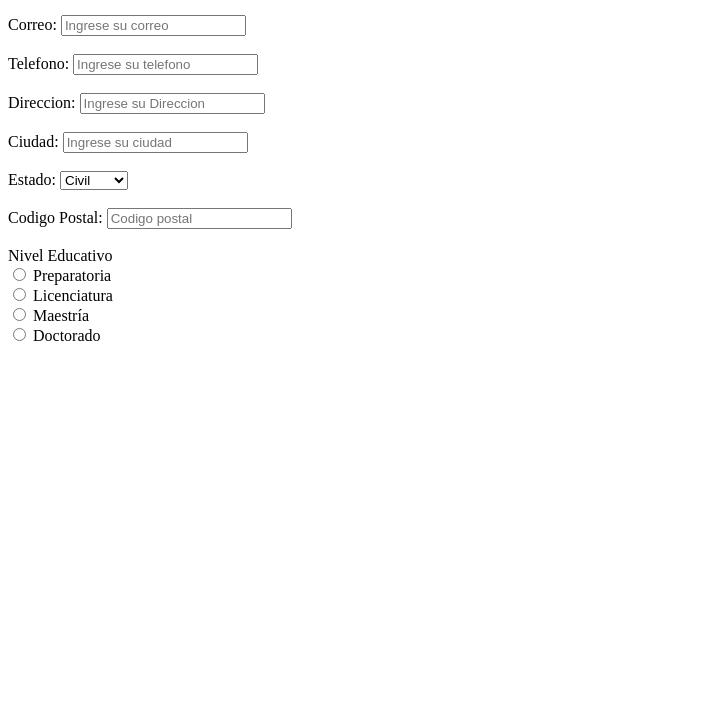
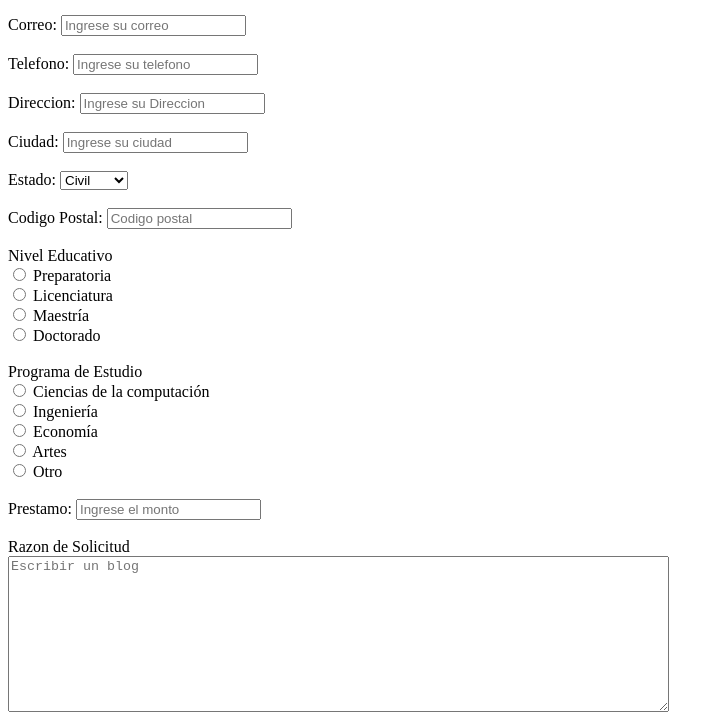
Before and after one commit to Vini-19/PortalesWeb1, a plain HTML site: page TAREAS/Imagenes/SEMANA TRES/Solicitud_Prestamo.HTML in a window 1280 px wide. Shown: the part 104-828 px from the top of the page, without its empty margins (0-724 px from the left). Before the commit the page ends 800 px from the top, so only its background shows below. Drawn offline with Linux system fonts and the light colour scheme.

Commit message:
subir cambios

```diff
--- a/TAREAS/Imagenes/SEMANA TRES/FORMULARIO.HTML
+++ b/TAREAS/Imagenes/SEMANA TRES/Solicitud_Prestamo.HTML
@@ -40,34 +40,51 @@
         <input id="txtcodigoPostal" type="text" placeholder="Codigo postal">
         <br>
         <br>
-        <label for="TxtNivelEdu">Nivel Educativo</label>
+
+        <label>Nivel Educativo</label>
         <div>
-            <input name="opcPreparatorio" value="Preparatoria" id="opcPreparatorio" type="radio" />
+            <input name="nivelEducativo" value="Preparatoria" id="opcPreparatorio" type="radio" />
             <label for="opcPreparatorio">Preparatoria</label>
             <br>
-            <input name="opcLicenciatura" value="Licenciatura" id="opcLicenciatura" type="radio" />
+            <input name="nivelEducativo" value="Licenciatura" id="opcLicenciatura" type="radio" />
             <label for="opcLicenciatura">Licenciatura</label>
             <br>
-            <input name="opcMaestria" value="Maestría" id="opcMaestria" type="radio" />
+            <input name="nivelEducativo" value="Maestría" id="opcMaestria" type="radio" />
             <label for="opcMaestria">Maestría</label>
             <br>
-            <input name="opcDoctorado" value="Doctorado" id="opcDoctorado" type="radio" />
+            <input name="nivelEducativo" value="Doctorado" id="opcDoctorado" type="radio" />
             <label for="opcDoctorado">Doctorado</label>
             <br>
         </div>
+        <br>
 
-
-
-
-
-
-
-
-
-
-
-
-
+        <label>Programa de Estudio</label>
+        <div>
+            <input name="programaEstudio" value="Ciencias de la computación" id="opcCompu" type="radio" />
+            <label for="opcCompu">Ciencias de la computación</label>
+            <br>
+            <input name="programaEstudio" value="Ingeniería" id="opcIng" type="radio" />
+            <label for="opcIng">Ingeniería</label>
+            <br>
+            <input name="programaEstudio" value="Economía" id="opcEco" type="radio" />
+            <label for="opcEco">Economía</label>
+            <br>
+            <input name="programaEstudio" value="Artes" id="opcArtes" type="radio" />
+            <label for="opcArtes">Artes</label>
+            <br>
+            <input name="programaEstudio" value="Otro" id="opcO" type="radio" />
+            <label for="opcO">Otro</label>
+            <br>
+        </div>
+        <br>
+        <label for="txtPreta">Prestamo:</label>
+        <input id="txtPreta" type="text" placeholder="Ingrese el monto">
+        <br>
+        <br>
+        <label for="txtblog">Razon de Solicitud</label>
+        <br>
+        <textarea id="txtBlog" name="Blog" placeholder="Escribir un blog" cols="80" rows="10"></textarea>
+        <br>
     </form>
 
 
```
